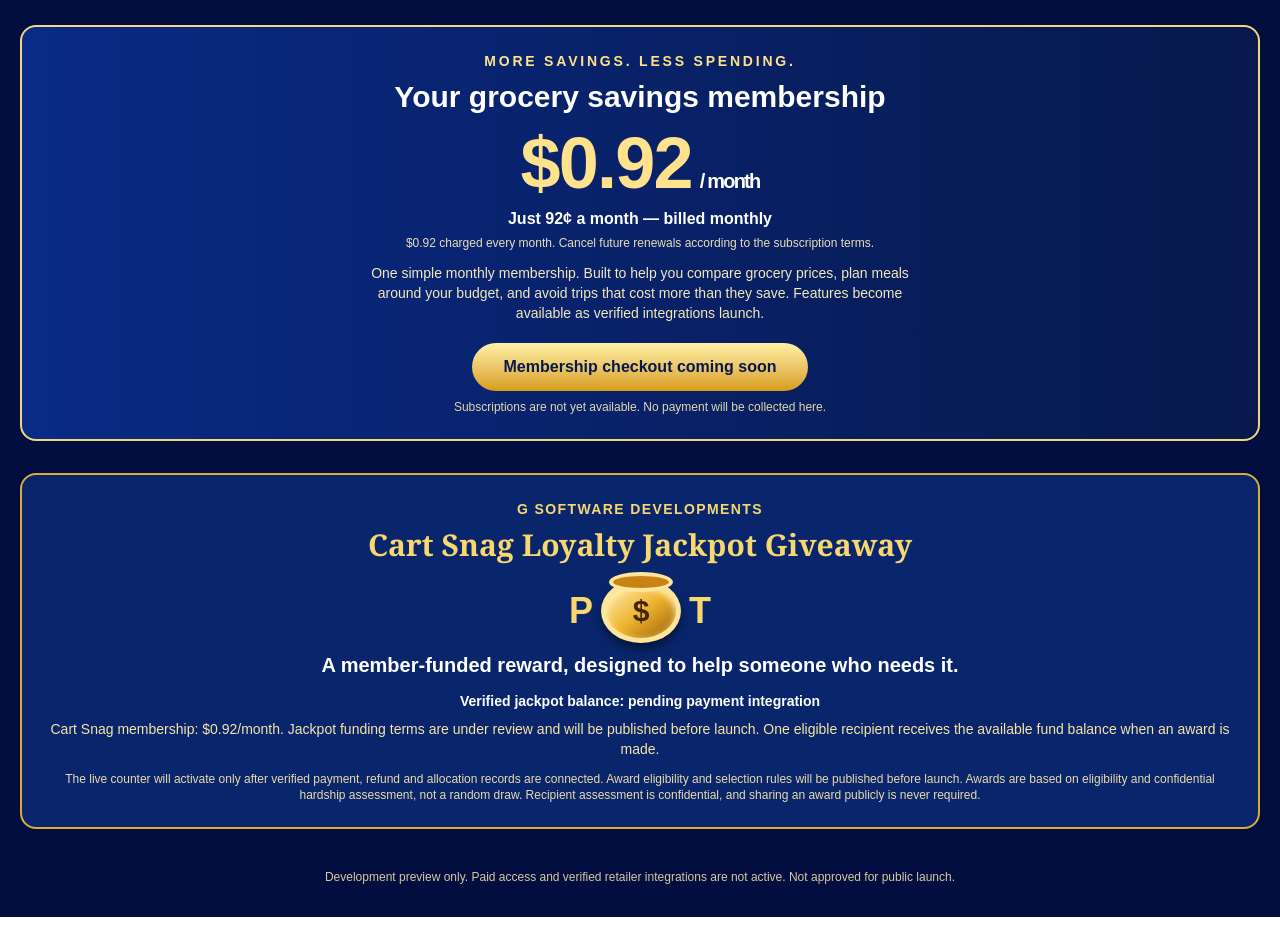
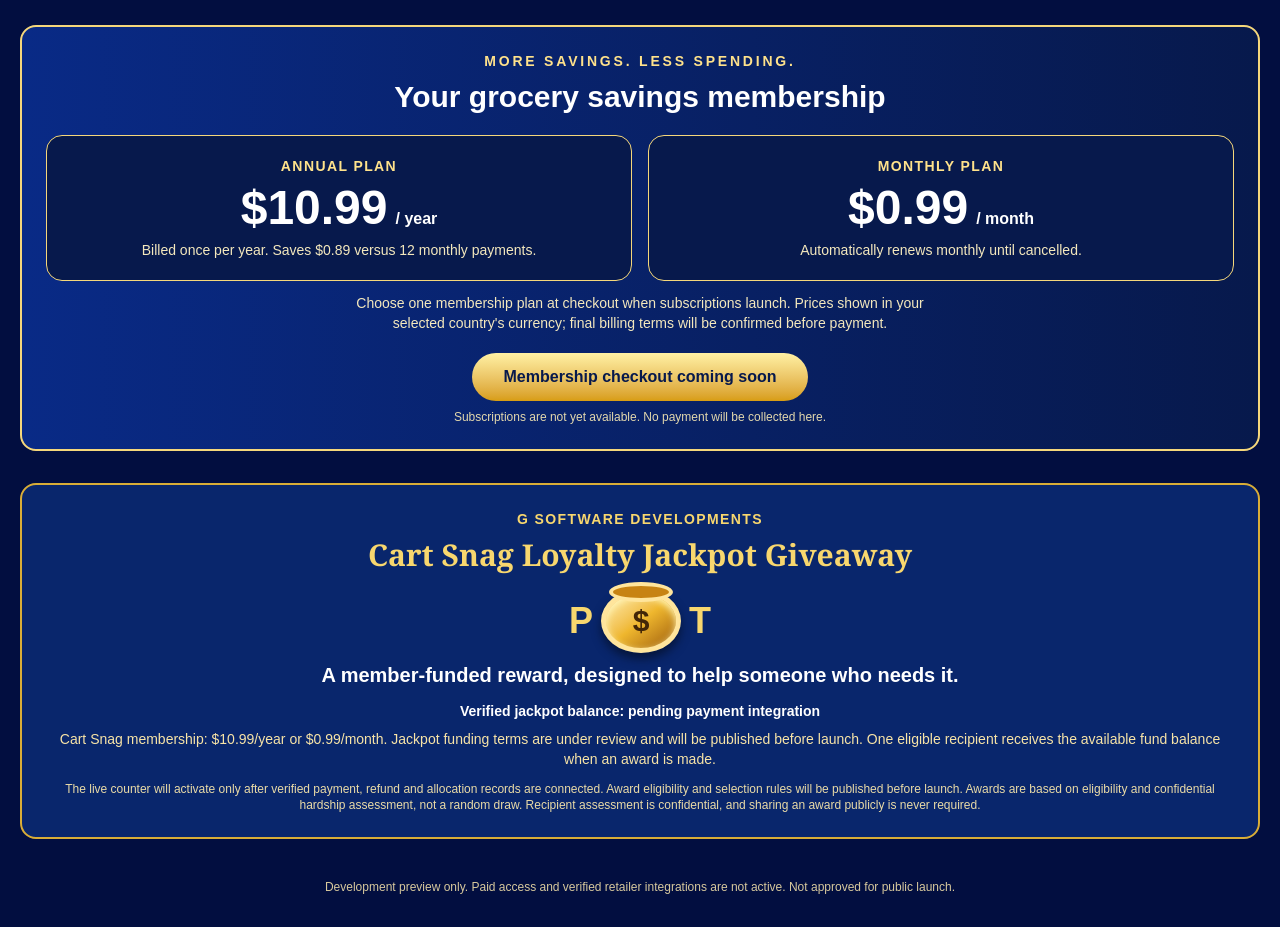
Before and after one commit to grahamrob2120-crypto/Cart-Snag, a Next.js app in the folder web/: page / in a window 1280 px wide. Shown: the part 2464-3391 px from the top of the page. Built offline with nearby package versions, Linux system fonts and the light colour scheme.

Commit message:
feat: display $10.99 annual and $0.99 recurring monthly membership choices

```diff
--- a/web/app/page.tsx
+++ b/web/app/page.tsx
@@ -56,8 +56,19 @@ export default function Home() {
       <section aria-label="Cart Snag membership" className="mt-8 rounded-2xl border-2 border-[#f5d77b] bg-gradient-to-r from-[#092a86] to-[#07194c] p-6 text-center">
         <p className="text-sm font-bold uppercase tracking-[.2em] text-[#ffe28b]">More savings. Less spending.</p>
         <h2 className="mt-2 text-3xl font-black text-white">Your grocery savings membership</h2>
-        <p className="mt-3 text-6xl font-black tracking-tight text-[#ffe28b] sm:text-7xl">$0.92<span className="ml-2 text-xl font-semibold text-white">/ month</span></p><p className="mt-2 text-base font-semibold text-white">Just 92¢ a month — billed monthly</p><p className="mt-1 text-xs text-[#e9dfb7]">$0.92 charged every month. Cancel future renewals according to the subscription terms.</p>
-        <p className="mx-auto mt-3 max-w-xl text-sm text-[#f4e8bd]">One simple monthly membership. Built to help you compare grocery prices, plan meals around your budget, and avoid trips that cost more than they save. Features become available as verified integrations launch.</p>
+        <div className="mt-5 grid gap-4 sm:grid-cols-2">
+          <div className="rounded-2xl border border-[#f5d77b] bg-[#07194c] p-5">
+            <p className="text-sm font-bold uppercase tracking-widest text-[#ffe28b]">Annual plan</p>
+            <p className="mt-2 text-5xl font-black text-white">$10.99<span className="ml-2 text-base font-semibold">/ year</span></p>
+            <p className="mt-2 text-sm text-[#f4e8bd]">Billed once per year. Saves $0.89 versus 12 monthly payments.</p>
+          </div>
+          <div className="rounded-2xl border border-[#f5d77b] bg-[#07194c] p-5">
+            <p className="text-sm font-bold uppercase tracking-widest text-[#ffe28b]">Monthly plan</p>
+            <p className="mt-2 text-5xl font-black text-white">$0.99<span className="ml-2 text-base font-semibold">/ month</span></p>
+            <p className="mt-2 text-sm text-[#f4e8bd]">Automatically renews monthly until cancelled.</p>
+          </div>
+        </div>
+        <p className="mx-auto mt-3 max-w-xl text-sm text-[#f4e8bd]">Choose one membership plan at checkout when subscriptions launch. Prices shown in your selected country's currency; final billing terms will be confirmed before payment.</p>
         <p className="mt-5 inline-block rounded-full bg-gradient-to-b from-[#fff1a4] to-[#d89d10] px-8 py-3 text-base font-black text-[#07194c]">Membership checkout coming soon</p>
         <p className="mt-2 text-xs text-[#e3d8ad]">Subscriptions are not yet available. No payment will be collected here.</p>
       </section>
@@ -67,7 +78,7 @@ export default function Home() {
         <div aria-label="Every membership grows the pot" className="mt-4 flex items-center justify-center gap-2 text-4xl font-black text-[#f8d76e]"><span>P</span><span aria-label="pot of gold" role="img" className="relative inline-flex h-16 w-20 items-center justify-center rounded-[50%] border-[5px] border-[#ffe59c] bg-gradient-to-br from-[#ffefad] via-[#efb72e] to-[#9d5d0c] text-[#422608] shadow-[inset_0_3px_7px_#fff4b5,0_6px_10px_#06163c]"><span className="absolute -top-3 h-5 w-16 rounded-[50%] border-4 border-[#ffe59c] bg-[#c78313]"></span><span className="relative z-10 text-3xl font-black">$</span></span><span>T</span></div>
         <p className="mt-2 text-xl font-bold">A member-funded reward, designed to help someone who needs it.</p>
         <p className="mt-3 text-sm font-semibold text-white">Verified jackpot balance: pending payment integration</p>
-        <p className="mt-2 text-sm text-[#f8e4a7]">Cart Snag membership: $0.92/month. Jackpot funding terms are under review and will be published before launch. One eligible recipient receives the available fund balance when an award is made.</p>
+        <p className="mt-2 text-sm text-[#f8e4a7]">Cart Snag membership: $10.99/year or $0.99/month. Jackpot funding terms are under review and will be published before launch. One eligible recipient receives the available fund balance when an award is made.</p>
         <p className="mt-3 text-xs text-[#eadba7]">The live counter will activate only after verified payment, refund and allocation records are connected. Award eligibility and selection rules will be published before launch. Awards are based on eligibility and confidential hardship assessment, not a random draw. Recipient assessment is confidential, and sharing an award publicly is never required.</p>
       </section>
       <p className="mt-10 text-center text-xs text-[#d8c99d]">Development preview only. Paid access and verified retailer integrations are not active. Not approved for public launch.</p>
```
